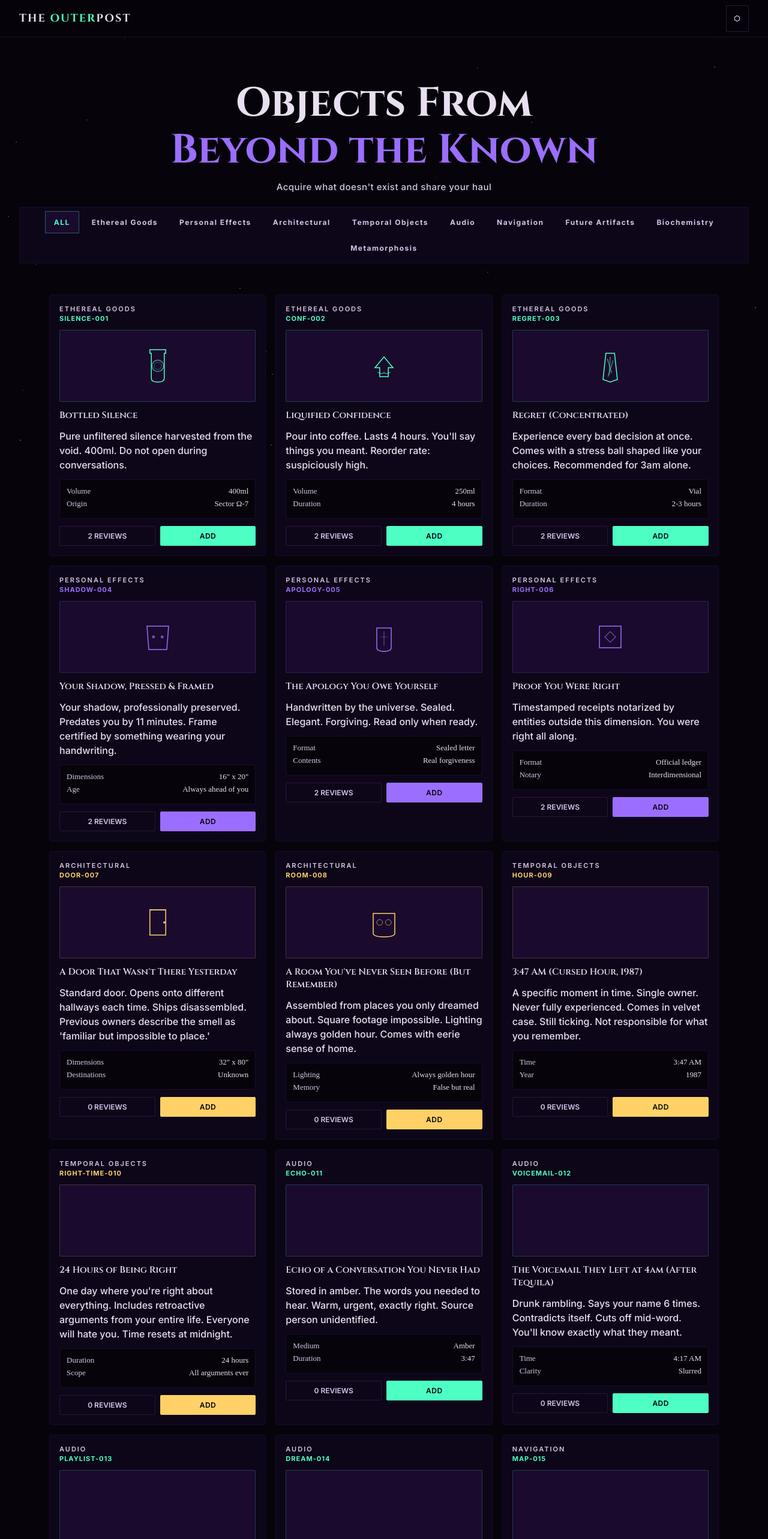
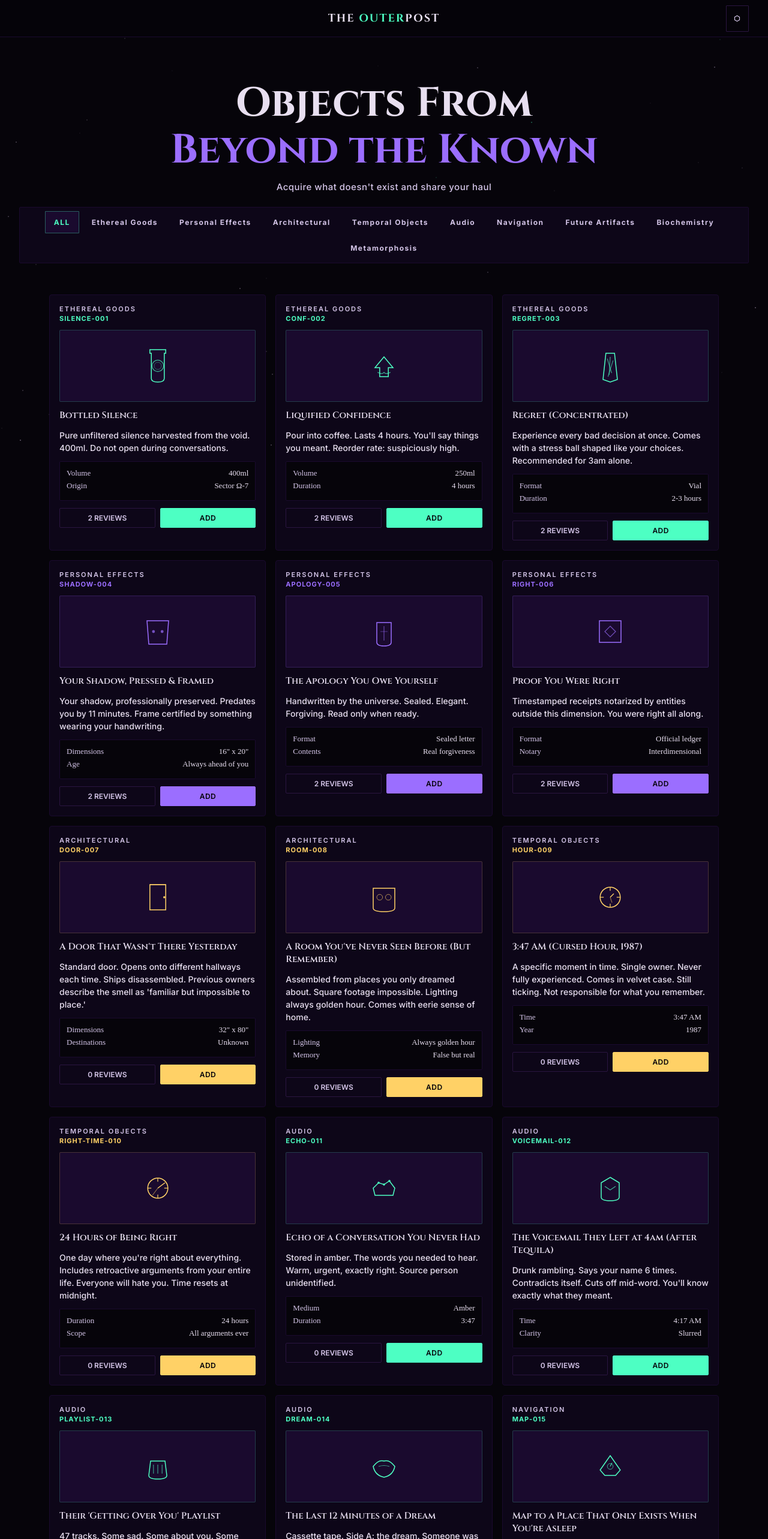
Before and after one commit to rheaphy1-hub/OuterPost, a Next.js app: page / in a window 1280 px wide. Shown: the top 2566 px of the page at 60% size. Built offline with nearby package versions, Linux system fonts and the light colour scheme.

Commit message:
Refactor product specs and simplify checkout modal
Updated product specs and modified the checkout modal to streamline the checkout process.

```diff
--- a/app/page.jsx
+++ b/app/page.jsx
@@ -87,7 +87,7 @@ const PRODUCTS = [
   { id: 29, name: "Motivation (Not Forced)", sku: "MOT-29", category: "Metamorphosis", stock: 67, description: "Arrives when you actually want it. Doesn't feel like discipline. Suspiciously enjoyable. Users describe it as 'finally getting it.'", specs: { "Type": "Intrinsic", "Feeling": "Natural", "Sustainability": "Long-term" }, icon: "geometric", color: "#C8B8D4" },
   { id: 30, name: "Permission to Stop Trying", sku: "STOP-30", category: "Metamorphosis", stock: 9, description: "Official release. This thing? You can let it go. Notarized by someone who cares about you. Incredibly soothing.", specs: { "Format": "Official document", "Witness": "Someone who loves you", "Relief": "Instant" }, icon: "geometric", color: "#C8B8D4" },
   { id: 31, name: "The Apology You Owe Yourself II (Expanded Edition)", sku: "APOL2-31", category: "Metamorphosis", stock: 53, description: "Extended version. Addresses all of it. Includes forgiveness for the things you haven't told anyone. Read at your own pace.", specs: { "Length": "Comprehensive", "Coverage": "All of it", "Tone": "Gentle, firm" }, icon: "geometric", color: "#C8B8D4" },
-  { id: 32, name: "What You'd Tell Your Younger Self", sku: "YOUNG-32", category: "Metamorphosis", stock: 81, description: "Letter from you now. Spoiler-free. Kind without being patronizing. Changes nothing and everything.", specs: { "Format": "Letter", "Tone": "Honest", "Impact": "Surprisingly deep" }, icon: "geometric", color: "#C8B8D4" },
+  { id: 32, name: "What You'd Tell Your Younger Self", sku: "YOUNG-32", category: "Metamorphosis", stock: 81, description: "Letter from you now. Spoiler-free. Kind without being patronizing. Changes nothing and everything.", specs: { "Format": "Letter", "Handwriting": "Familiar, evolved", "Impact": "Surprisingly deep" }, icon: "geometric", color: "#C8B8D4" },
 ];
 
 function GeometricIcon({ productId, color }) {
@@ -100,6 +100,22 @@ function GeometricIcon({ productId, color }) {
     6: (c) => <svg viewBox="0 0 100 100"><rect x="20" y="20" width="60" height="60" stroke={c} strokeWidth="2.5" fill="none"/><path d="M 50 35 L 65 50 L 50 65 L 35 50 Z" stroke={c} strokeWidth="2" fill="none" opacity="0.7"/></svg>,
     7: (c) => <svg viewBox="0 0 100 100"><path d="M 28 15 L 28 85 L 72 85 L 72 15 Z" stroke={c} strokeWidth="2.5" fill="none"/><line x1="28" y1="15" x2="72" y2="15" stroke={c} strokeWidth="2"/><circle cx="68" cy="50" r="3" fill={c}/></svg>,
     8: (c) => <svg viewBox="0 0 100 100"><path d="M 20 25 L 80 25 L 80 80 Q 80 90 50 90 Q 20 90 20 80 Z" stroke={c} strokeWidth="2.5" fill="none"/><circle cx="38" cy="50" r="8" fill="none" stroke={c} strokeWidth="1.5" opacity="0.7"/><circle cx="62" cy="50" r="8" fill="none" stroke={c} strokeWidth="1.5" opacity="0.7"/></svg>,
+    9: (c) => <svg viewBox="0 0 100 100"><circle cx="50" cy="50" r="28" fill="none" stroke={c} strokeWidth="2.5"/><line x1="50" y1="22" x2="50" y2="32" stroke={c} strokeWidth="2"/><line x1="50" y1="68" x2="50" y2="78" stroke={c} strokeWidth="2"/><line x1="22" y1="50" x2="32" y2="50" stroke={c} strokeWidth="2"/><line x1="68" y1="50" x2="78" y2="50" stroke={c} strokeWidth="2"/><path d="M 50 50 L 60 40" stroke={c} strokeWidth="2.5"/><path d="M 50 50 L 55 65" stroke={c} strokeWidth="2" opacity="0.5"/></svg>,
+    10: (c) => <svg viewBox="0 0 100 100"><circle cx="50" cy="50" r="28" fill="none" stroke={c} strokeWidth="2.5"/><line x1="50" y1="22" x2="50" y2="32" stroke={c} strokeWidth="2"/><line x1="50" y1="68" x2="50" y2="78" stroke={c} strokeWidth="2"/><line x1="22" y1="50" x2="32" y2="50" stroke={c} strokeWidth="2"/><line x1="68" y1="50" x2="78" y2="50" stroke={c} strokeWidth="2"/><path d="M 50 50 L 70 35" stroke={c} strokeWidth="2.5"/><path d="M 50 50 L 35 70" stroke={c} strokeWidth="2" opacity="0.5"/></svg>,
+    11: (c) => <svg viewBox="0 0 100 100"><path d="M 20 50 L 35 35 L 50 40 L 65 30 L 80 50 L 75 70 L 25 70 Z" stroke={c} strokeWidth="2.5" fill="none"/><circle cx="35" cy="35" r="3" fill={c}/><circle cx="50" cy="40" r="3" fill={c}/><circle cx="65" cy="30" r="3" fill={c}/></svg>,
+    12: (c) => <svg viewBox="0 0 100 100"><path d="M 50 20 L 75 35 L 75 75 Q 75 85 50 85 Q 25 85 25 75 L 25 35 Z" stroke={c} strokeWidth="2.5" fill="none"/><path d="M 35 45 L 50 55 L 65 45" stroke={c} strokeWidth="2" fill="none" opacity="0.7"/></svg>,
+    13: (c) => <svg viewBox="0 0 100 100"><path d="M 30 35 L 70 35 L 75 75 Q 75 85 50 85 Q 25 85 25 75 Z" stroke={c} strokeWidth="2.5" fill="none"/><line x1="38" y1="45" x2="38" y2="70" stroke={c} strokeWidth="2" opacity="0.6"/><line x1="50" y1="45" x2="50" y2="70" stroke={c} strokeWidth="2" opacity="0.6"/><line x1="62" y1="45" x2="62" y2="70" stroke={c} strokeWidth="2" opacity="0.6"/></svg>,
+    14: (c) => <svg viewBox="0 0 100 100"><path d="M 20 50 Q 35 30 50 35 Q 65 30 80 50 Q 75 75 50 80 Q 25 75 20 50 Z" stroke={c} strokeWidth="2.5" fill="none"/><path d="M 35 50 Q 50 45 65 50" stroke={c} strokeWidth="2" fill="none" opacity="0.6"/></svg>,
+    15: (c) => <svg viewBox="0 0 100 100"><path d="M 50 20 L 78 60 L 65 75 L 35 75 L 22 60 Z" stroke={c} strokeWidth="2.5" fill="none"/><circle cx="50" cy="50" r="8" fill="none" stroke={c} strokeWidth="1.5" opacity="0.7"/><path d="M 50 50 L 55 40" stroke={c} strokeWidth="2" opacity="0.8"/></svg>,
+    16: (c) => <svg viewBox="0 0 100 100"><circle cx="50" cy="50" r="28" fill="none" stroke={c} strokeWidth="2.5"/><path d="M 50 50 L 70 35 L 75 55 Z" stroke={c} strokeWidth="2" fill={c} opacity="0.6"/><circle cx="50" cy="50" r="4" fill="none" stroke={c} strokeWidth="1.5"/></svg>,
+    17: (c) => <svg viewBox="0 0 100 100"><path d="M 38 20 L 62 20 L 70 65 Q 70 80 50 85 Q 30 80 30 65 Z" stroke={c} strokeWidth="2.5" fill="none"/><path d="M 42 35 L 58 35 L 55 55 L 45 55 Z" fill={c} opacity="0.5"/></svg>,
+    18: (c) => <svg viewBox="0 0 100 100"><path d="M 30 25 L 70 25 L 75 75 Q 75 85 50 85 Q 25 85 25 75 Z" stroke={c} strokeWidth="2.5" fill="none"/><path d="M 40 40 L 60 40 M 40 55 L 60 55 M 40 70 L 60 70" stroke={c} strokeWidth="2" opacity="0.6"/></svg>,
+    27: (c) => <svg viewBox="0 0 100 100"><path d="M 50 15 L 80 55 L 65 80 L 35 80 L 20 55 Z" stroke={c} strokeWidth="2.5" fill="none"/><circle cx="50" cy="50" r="10" fill="none" stroke={c} strokeWidth="2" opacity="0.7"/></svg>,
+    28: (c) => <svg viewBox="0 0 100 100"><line x1="30" y1="30" x2="70" y2="70" stroke={c} strokeWidth="2.5"/><line x1="70" y1="30" x2="30" y2="70" stroke={c} strokeWidth="2.5"/><circle cx="50" cy="50" r="20" fill="none" stroke={c} strokeWidth="2" opacity="0.5"/></svg>,
+    29: (c) => <svg viewBox="0 0 100 100"><path d="M 50 20 L 75 45 L 75 80 Q 75 90 50 90 Q 25 90 25 80 L 25 45 Z" stroke={c} strokeWidth="2.5" fill="none"/><path d="M 35 50 L 50 65 L 65 50" stroke={c} strokeWidth="2" fill="none" opacity="0.7"/></svg>,
+    30: (c) => <svg viewBox="0 0 100 100"><rect x="22" y="25" width="56" height="50" stroke={c} strokeWidth="2.5" fill="none"/><path d="M 30 50 L 45 60 L 70 35" stroke={c} strokeWidth="2.5" fill="none" opacity="0.8"/></svg>,
+    31: (c) => <svg viewBox="0 0 100 100"><path d="M 32 20 L 68 20 L 78 60 L 68 80 L 32 80 L 22 60 Z" stroke={c} strokeWidth="2.5" fill="none"/><line x1="42" y1="35" x2="58" y2="35" stroke={c} strokeWidth="2" opacity="0.6"/><line x1="42" y1="55" x2="58" y2="55" stroke={c} strokeWidth="2" opacity="0.6"/></svg>,
+    32: (c) => <svg viewBox="0 0 100 100"><path d="M 30 20 L 70 20 L 80 70 Q 80 85 50 85 Q 20 85 20 70 Z" stroke={c} strokeWidth="2.5" fill="none"/><path d="M 50 35 L 50 65 M 40 50 L 60 50" stroke={c} strokeWidth="2" opacity="0.6"/></svg>,
   };
   return iconMap[productId]?.(color) || null;
 }
@@ -147,7 +163,7 @@ const ProductCard = ({ product, onAddToCart, inCart, stock, purchaseCount, daily
       </div>
 
       <h3 style={{ fontFamily: "'Cinzel', serif", fontSize: 15, fontWeight: 600, color: "#E8DFF0", margin: 0 }}>{product.name}</h3>
-      <p style={{ fontFamily: "'Inter', sans-serif", fontSize: 16, color: "#E8DFF0", margin: 0, lineHeight: 1.5, fontWeight: 500 }}>{product.description}</p>
+      <p style={{ fontFamily: "'Inter', sans-serif", fontSize: 14, color: "#E8DFF0", margin: 0, lineHeight: 1.5, fontWeight: 500 }}>{product.description}</p>
 
       <div style={{ background: "#06040A", borderRadius: 2, padding: 11, border: "1px solid #1a0a2e" }}>
         {Object.entries(product.specs).slice(0, 2).map(([key, val]) => (
@@ -220,35 +236,18 @@ const CartDrawer = ({ cart, onRemove, onCheckout, onClose, isMobile }) => {
 };
 
 const CheckoutModal = ({ cart, onClose, onComplete, isMobile }) => {
-  const [formData, setFormData] = useState({ name: "", email: "", platform: "" });
-  const [selectedPlatform, setSelectedPlatform] = useState("");
-
   const handleCheckout = () => {
-    if (formData.name && formData.email && selectedPlatform) {
-      if (selectedPlatform === "instagram") {
-        window.open("https://instagram.com/the.outer.post", "_blank");
-      } else if (selectedPlatform === "tiktok") {
-        window.open("https://www.tiktok.com/@theouterpost", "_blank");
-      }
-      onComplete();
-      onClose();
-    }
+    window.open("https://instagram.com/the.outer.post", "_blank");
+    onComplete();
+    onClose();
   };
 
   return (
     <div style={{ position: "fixed", inset: 0, background: "#00000080", display: "flex", alignItems: "center", justifyContent: "center", zIndex: 10000, padding: 16 }}>
       <div style={{ background: "#06040A", border: "1px solid #1a0a2e", borderRadius: 4, padding: 24, maxWidth: 480, width: "100%" }}>
         <h2 style={{ fontFamily: "'Cinzel', serif", fontSize: 18, fontWeight: 600, color: "#E8DFF0", margin: "0 0 12px", letterSpacing: "1px" }}>HAUL TIME</h2>
-        <p style={{ fontFamily: "'Inter', sans-serif", fontSize: 14, color: "#D4C5E8", marginBottom: 20, lineHeight: 1.5 }}>Confirm your haul, then screenshot & post to prove you got stuff that doesn't exist.</p>
-        <div style={{ display: "flex", flexDirection: "column", gap: 12, marginBottom: 20 }}>
-          <input type="text" placeholder="Your Name" value={formData.name} onChange={(e) => setFormData({ ...formData, name: e.target.value })} style={{ background: "#0d0618", border: "1px solid #1a0a2e", borderRadius: 2, padding: 12, color: "#E8DFF0", fontFamily: "'Inter', sans-serif", fontSize: 14 }} />
-          <input type="email" placeholder="Email" value={formData.email} onChange={(e) => setFormData({ ...formData, email: e.target.value })} style={{ background: "#0d0618", border: "1px solid #1a0a2e", borderRadius: 2, padding: 12, color: "#E8DFF0", fontFamily: "'Inter', sans-serif", fontSize: 14 }} />
-          <div style={{ display: "flex", gap: 8 }}>
-            <button onClick={() => setSelectedPlatform("instagram")} style={{ flex: 1, background: selectedPlatform === "instagram" ? "#4DFFC3" : "transparent", border: "1px solid " + (selectedPlatform === "instagram" ? "#4DFFC3" : "#1a0a2e"), borderRadius: 2, padding: 12, cursor: "pointer", color: selectedPlatform === "instagram" ? "#06040A" : "#D4C5E8", fontFamily: "'Inter', sans-serif", fontSize: 13, fontWeight: 600 }}>Instagram</button>
-            <button onClick={() => setSelectedPlatform("tiktok")} style={{ flex: 1, background: selectedPlatform === "tiktok" ? "#4DFFC3" : "transparent", border: "1px solid " + (selectedPlatform === "tiktok" ? "#4DFFC3" : "#1a0a2e"), borderRadius: 2, padding: 12, cursor: "pointer", color: selectedPlatform === "tiktok" ? "#06040A" : "#D4C5E8", fontFamily: "'Inter', sans-serif", fontSize: 13, fontWeight: 600 }}>TikTok</button>
-          </div>
-        </div>
-        <button onClick={handleCheckout} disabled={!formData.name || !formData.email || !selectedPlatform} style={{ width: "100%", background: formData.name && formData.email && selectedPlatform ? "#FF6B9D" : "#1a0a2e", color: formData.name && formData.email && selectedPlatform ? "#E8DFF0" : "#2a1a3a", border: "none", borderRadius: 2, padding: 14, cursor: formData.name && formData.email && selectedPlatform ? "pointer" : "not-allowed", fontFamily: "'Cinzel', serif", fontSize: 14, fontWeight: 600, letterSpacing: "1px" }}>COMPLETE & FOLLOW</button>
+        <p style={{ fontFamily: "'Inter', sans-serif", fontSize: 14, color: "#D4C5E8", marginBottom: 20, lineHeight: 1.5 }}>Screenshot your cart & post to Instagram @The.Outer.Post. Tag us and show the world what you got.</p>
+        <button onClick={handleCheckout} style={{ width: "100%", background: "#4DFFC3", border: "none", color: "#06040A", borderRadius: 2, padding: 14, cursor: "pointer", fontFamily: "'Cinzel', serif", fontSize: 14, fontWeight: 600, letterSpacing: "1px" }}>FOLLOW & CONTINUE</button>
       </div>
     </div>
   );
@@ -292,9 +291,9 @@ export default function App() {
       <div style={{ position: "fixed", inset: 0, pointerEvents: "none", zIndex: 0 }}>
         {Array.from({ length: 70 }).map((_, i) => (<div key={i} style={{ position: "absolute", left: `${Math.random() * 100}%`, top: `${Math.random() * 100}%`, width: 2, height: 2, borderRadius: "50%", background: Math.random() > 0.85 ? "#4DFFC3" : "#C8B8D4", opacity: Math.random() * 0.4 + 0.1, animation: `twinkle ${Math.random() * 5 + 2}s ease-in-out ${Math.random() * 4}s infinite`, "--op": Math.random() * 0.4 + 0.1 }} />))}
       </div>
-      <header style={{ position: "sticky", top: 0, zIndex: 100, background: "#06040Aee", backdropFilter: "blur(14px)", borderBottom: "1px solid #1a0a2e", padding: isMobile ? "12px 16px" : "0 32px", display: "flex", alignItems: "center", justifyContent: "space-between", height: isMobile ? 56 : 62 }}>
+      <header style={{ position: "sticky", top: 0, zIndex: 100, background: "#06040Aee", backdropFilter: "blur(14px)", borderBottom: "1px solid #1a0a2e", padding: isMobile ? "12px 16px" : "0 32px", display: "flex", alignItems: "center", justifyContent: "center", height: isMobile ? 56 : 62 }}>
         <h1 style={{ fontFamily: "'Cinzel', serif", fontSize: isMobile ? 15 : 18, fontWeight: 700, letterSpacing: "2px", color: "#E8DFF0" }}>THE <span style={{ color: "#4DFFC3" }}>OUTER</span>POST</h1>
-        <div style={{ display: "flex", alignItems: "center", gap: 8 }}>
+        <div style={{ position: "absolute", right: isMobile ? 16 : 32, display: "flex", alignItems: "center", gap: 8 }}>
           {purchaseCount > 0 && <div style={{ fontFamily: "'Inter', sans-serif", fontSize: 12, color: "#4DFFC3", letterSpacing: "1px", fontWeight: 600 }}>{purchaseCount}/3 TODAY</div>}
           <button onClick={() => setCartOpen(true)} style={{ background: "transparent", border: "1px solid #2a1540", borderRadius: 1, padding: "8px 12px", cursor: "pointer", color: "#D4C5E8", fontFamily: "'Cinzel', serif", fontSize: 12, letterSpacing: "1.5px", display: "flex", alignItems: "center", gap: 6, minHeight: "44px", fontWeight: 600 }}>
             ⬡ {cart.length > 0 && <span style={{ background: "#4DFFC3", color: "#06040A", borderRadius: "50%", width: 18, height: 18, display: "flex", alignItems: "center", justifyContent: "center", fontSize: 10, fontWeight: 700 }}>{cart.length}</span>}
```
